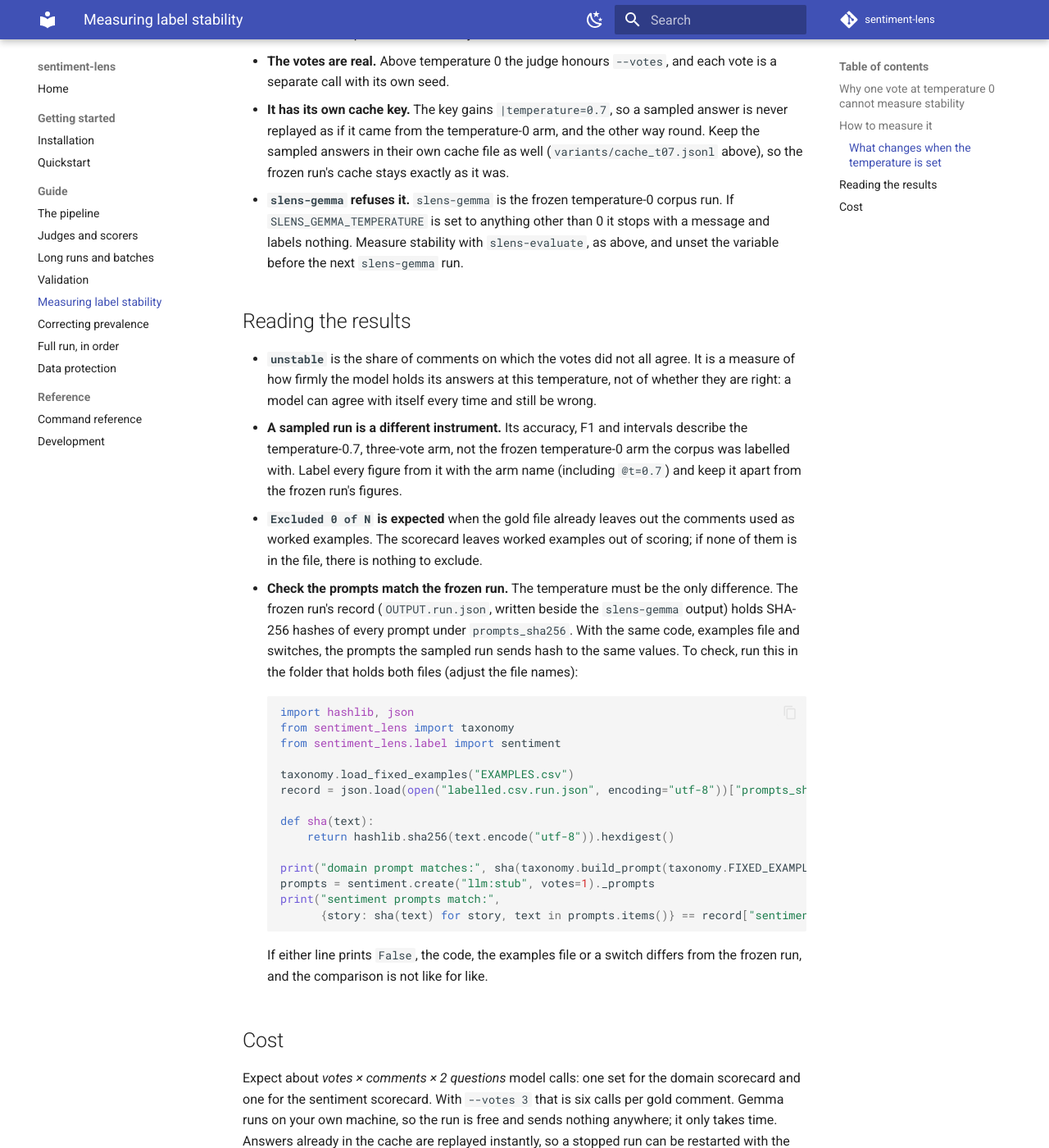
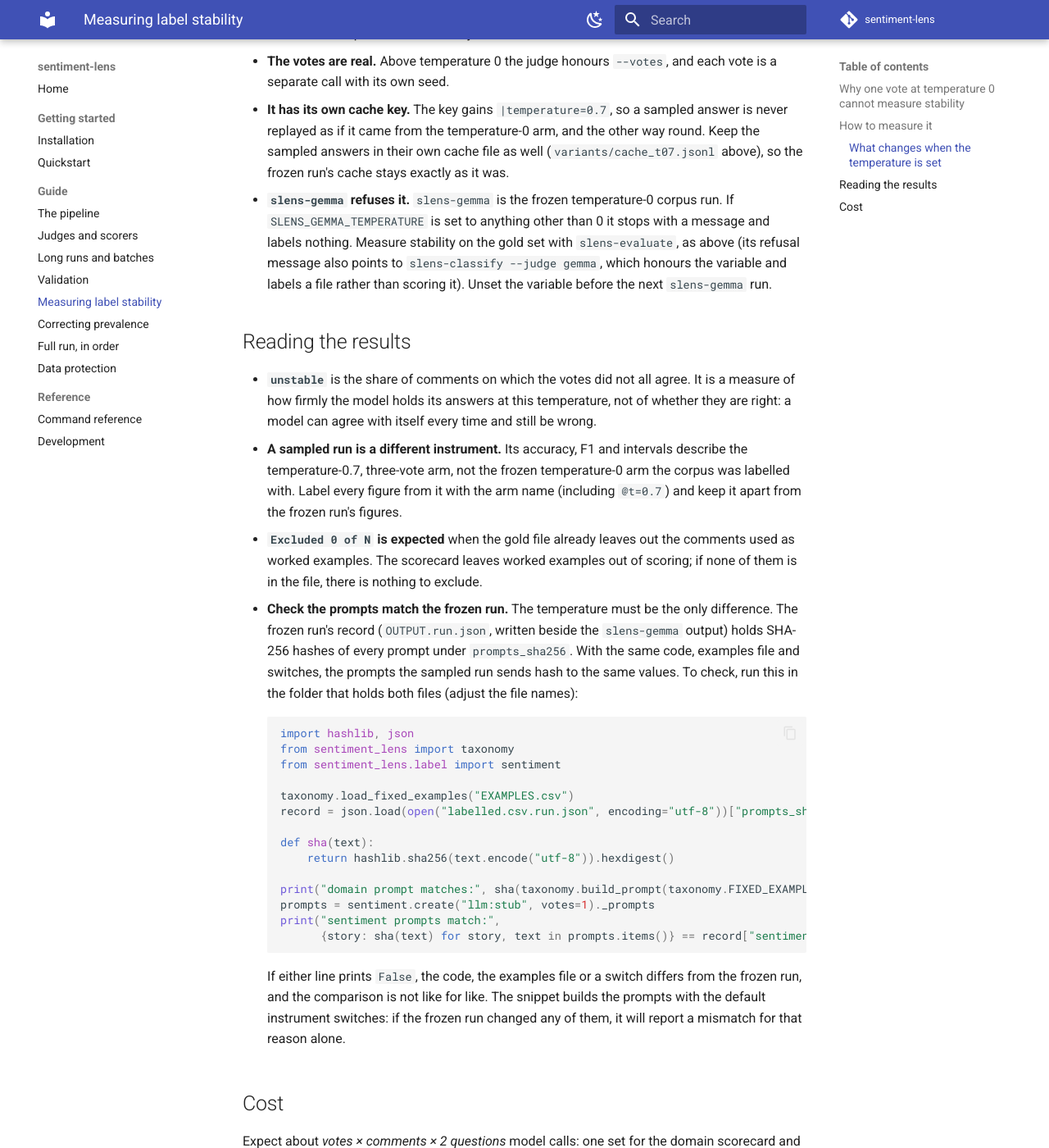
Before and after one commit to New-Economics-Foundation-NEF/sentiment-lens, an MkDocs documentation site: the page built from docs/stability.md, in a window 1280 px wide and 1400 px high, scrolled down 1138 px. Shown: the whole window at 82% size. Built offline with MkDocs 1.6.1 and Material for MkDocs 9.7.7, drawn with Linux system fonts in a browser that asks for light colours; comment, search, counter and statistics services are not loaded.

Commit message:
docs: set SLENS_EXTERNAL_PROCESSORS in the Anthropic command examples
The batch, pipeline and validation examples that run an anthropic: judge now
show the export they need. The stability page notes that the prompt-hash
check uses the default instrument switches, and that slens-classify --judge
gemma also honours SLENS_GEMMA_TEMPERATURE.

Co-Authored-By: Claude Opus 5.5 <noreply@anthropic.com>

````diff
--- a/docs/stability.md
+++ b/docs/stability.md
@@ -51,8 +51,9 @@ thing that changes is the temperature.
   run's cache stays exactly as it was.
 - **`slens-gemma` refuses it.** `slens-gemma` is the frozen temperature-0 corpus run. If
   `SLENS_GEMMA_TEMPERATURE` is set to anything other than 0 it stops with a message and labels
-  nothing. Measure stability with `slens-evaluate`, as above, and unset the variable before the
-  next `slens-gemma` run.
+  nothing. Measure stability on the gold set with `slens-evaluate`, as above (its refusal
+  message also points to `slens-classify --judge gemma`, which honours the variable and labels a
+  file rather than scoring it). Unset the variable before the next `slens-gemma` run.
 
 ## Reading the results
 
@@ -90,7 +91,9 @@ thing that changes is the temperature.
     ```
 
     If either line prints `False`, the code, the examples file or a switch differs from the
-    frozen run, and the comparison is not like for like.
+    frozen run, and the comparison is not like for like. The snippet builds the prompts with the
+    default instrument switches: if the frozen run changed any of them, it will report a
+    mismatch for that reason alone.
 
 ## Cost
 
````
Also changed, not shown: docs/batches.md (+2 -1 lines), docs/pipeline.md (+1 -0 lines), docs/validation.md (+2 -0 lines).
